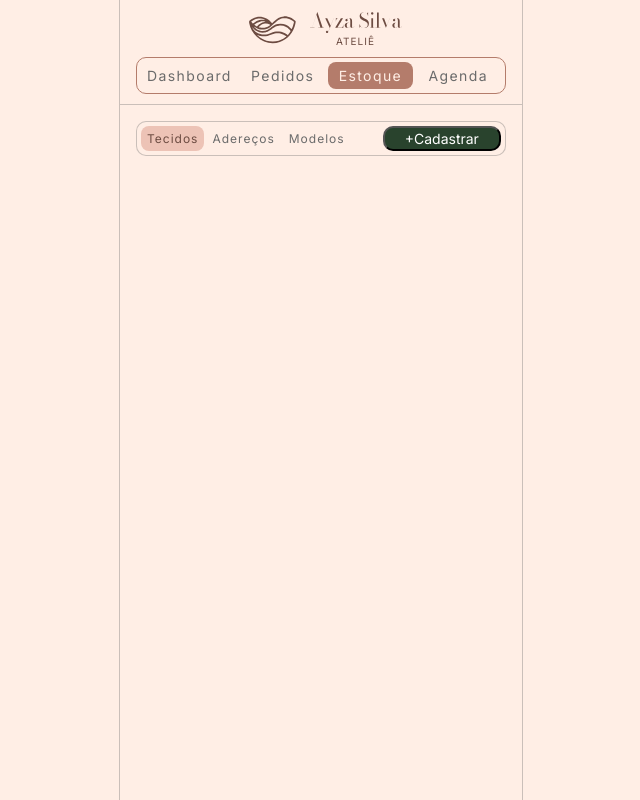
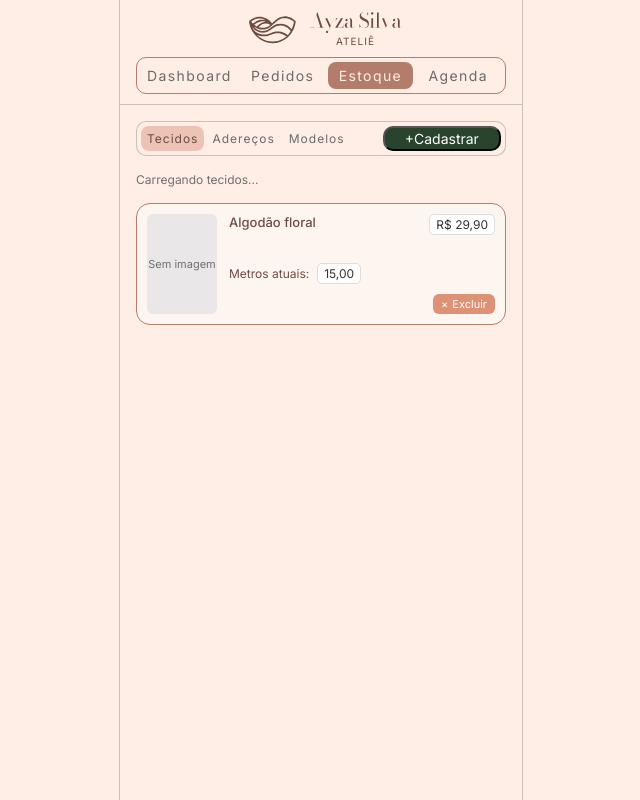
Before and after one commit to eng-software-grupo3/atelie-ayza-frontend, a React (Vite) app: page /gestao/estoque/tecidos in a window 1280 px wide. Shown: the whole page, without its empty margins (319-959 px from the left). Built offline with nearby package versions, Linux system fonts and the light colour scheme; a web font is replaced by a local one.

Commit message:
feat: listagem dos tecidos.

```diff
--- a/src/pages/gestao/Estoque.tsx
+++ b/src/pages/gestao/Estoque.tsx
@@ -1,5 +1,12 @@
-import { useRef, useState, type SubmitEvent } from 'react';
+import {
+  useCallback,
+  useEffect,
+  useRef,
+  useState,
+  type SubmitEvent as ReactSubmitEvent,
+} from 'react';
 import { NavLink, Outlet } from 'react-router-dom';
+import { lerSessao, urlApi } from '../../services/auth.ts';
 
 const categorias = [
   { to: '/gestao/estoque/tecidos', label: 'Tecidos' },
@@ -7,11 +14,22 @@ const categorias = [
   { to: '/gestao/estoque/modelos', label: 'Modelos' },
 ];
 
+type Tecido = {
+  id: string | number;
+  nome: string;
+  foto?: string | null;
+  preco_metro: string | number;
+  quantidade_m: string | number;
+};
+
 export function Estoque() {
   const conteudoEstoque = useRef<HTMLElement>(null);
 
   function abrirCadastro() {
-    const modal = conteudoEstoque.current?.querySelector<HTMLDialogElement>('.modal-cadastro');
+    const modal =
+      conteudoEstoque.current?.querySelector<HTMLDialogElement>(
+        '.modal-cadastro',
+      );
 
     modal?.querySelector('form')?.reset();
     modal?.showModal();
@@ -19,19 +37,29 @@ export function Estoque() {
 
   return (
     <main ref={conteudoEstoque} className="app-main">
-      <nav className="nav-pill nav-pill--sub" aria-label="Categorias de estoque">
+      <nav
+        className="nav-pill nav-pill--sub"
+        aria-label="Categorias de estoque"
+      >
         {categorias.map((categoria) => (
           <NavLink
             key={categoria.to}
             to={categoria.to}
             className={({ isActive }) =>
-              isActive ? 'nav-pill__item nav-pill__item--ativo' : 'nav-pill__item'
+              isActive
+                ? 'nav-pill__item nav-pill__item--ativo'
+                : 'nav-pill__item'
             }
           >
             {categoria.label}
           </NavLink>
         ))}
-        <button type="button" onClick={abrirCadastro} className="botao--cadastro">
+
+        <button
+          type="button"
+          onClick={abrirCadastro}
+          className="botao--cadastro"
+        >
           +Cadastrar
         </button>
       </nav>
@@ -43,33 +71,175 @@ export function Estoque() {
 
 export function EstoqueTecidos() {
   const modalCadastro = useRef<HTMLDialogElement>(null);
+
+
+  const [tecidos, setTecidos] = useState<Tecido[]>([
+  {
+    id: 1,
+    nome: 'Algodão floral',
+    foto: null,
+    preco_metro: 29.9,
+    quantidade_m: 15,
+  },
+]);
+  const [carregando, setCarregando] = useState(true);
+  const [erroListagem, setErroListagem] = useState('');
+
   const [salvando, setSalvando] = useState(false);
-  const [erro, setErro] = useState('');
+  const [erroCadastro, setErroCadastro] = useState('');
   const [sucesso, setSucesso] = useState('');
+
+  const [excluindoId, setExcluindoId] = useState<Tecido['id'] | null>(
+    null,
+  );
+
+  const carregarTecidos = useCallback(async () => {
+    setCarregando(true);
+    setErroListagem('');
+
+    try {
+      const sessao = lerSessao();
+
+      if (!sessao) {
+        throw new Error('Faça login para acessar os tecidos.');
+      }
+
+      const resposta = await fetch(urlApi('/api/gestao/tecidos'), {
+        headers: {
+          Authorization: `Bearer ${sessao.accessToken}`,
+        },
+      });
+
+      if (!resposta.ok) {
+        throw new Error(
+          `Não foi possível carregar os tecidos. Código: ${resposta.status}.`,
+        );
+      }
+
+      const dados: Tecido[] = await resposta.json();
+
+      if (!Array.isArray(dados)) {
+        throw new Error('A API retornou uma lista em formato inesperado.');
+      }
+
+      setTecidos(dados);
+    } catch (erro) {
+      setErroListagem(
+        erro instanceof Error
+          ? erro.message
+          : 'Ocorreu um erro ao carregar os tecidos.',
+      );
+    } finally {
+      setCarregando(false);
+    }
+  }, []);
+
+  // useEffect(() => {
+  //   void carregarTecidos();
+  // }, [carregarTecidos]);
 
   function fecharCadastro() {
     modalCadastro.current?.close();
   }
 
-  async function cadastrar_tecido(event: SubmitEvent<HTMLFormElement>) {
+  async function cadastrarTecido(
+    event: ReactSubmitEvent<HTMLFormElement>,
+  ) {
+    event.preventDefault();
+
     const formulario = event.currentTarget;
     const dados = new FormData(formulario);
+
+    setSalvando(true);
+    setErroCadastro('');
+    setSucesso('');
+
     try {
-      const apiUrl = import.meta.env.VITE_API_URL;
+      const sessao = lerSessao();
 
-      const resposta = await fetch(`${apiUrl}/api/gestao/tecidos`, {
+      if (!sessao) {
+        throw new Error('Faça login para cadastrar tecidos.');
+      }
+
+      const resposta = await fetch(urlApi('/api/gestao/tecidos'), {
         method: 'POST',
+        headers: {
+          Authorization: `Bearer ${sessao.accessToken}`,
+        },
         body: dados,
       });
-      if (!resposta.ok)
-        throw new Error(`Não foi possível cadastrar o tecido. Código: ${resposta.status}.`);
+
+      if (!resposta.ok) {
+        throw new Error(
+          `Não foi possível cadastrar o tecido. Código: ${resposta.status}.`,
+        );
+      }
+
       formulario.reset();
       fecharCadastro();
       setSucesso('Tecido cadastrado com sucesso!');
+
+      await carregarTecidos();
     } catch (erro) {
-      setErro(erro instanceof Error ? erro.message : 'Ocorreu um erro ao cadastrar o tecido.');
+      setErroCadastro(
+        erro instanceof Error
+          ? erro.message
+          : 'Ocorreu um erro ao cadastrar o tecido.',
+      );
     } finally {
       setSalvando(false);
+    }
+  }
+
+  async function excluirTecido(tecido: Tecido) {
+    const confirmou = window.confirm(
+      `Deseja excluir o tecido "${tecido.nome}"?`,
+    );
+
+    if (!confirmou) return;
+
+    setExcluindoId(tecido.id);
+    setErroListagem('');
+    setSucesso('');
+
+    try {
+      const sessao = lerSessao();
+
+      if (!sessao) {
+        throw new Error('Faça login para excluir tecidos.');
+      }
+
+      const resposta = await fetch(
+        urlApi(
+          `/api/gestao/tecidos/${encodeURIComponent(tecido.id)}`,
+        ),
+        {
+          method: 'DELETE',
+          headers: {
+            Authorization: `Bearer ${sessao.accessToken}`,
+          },
+        },
+      );
+
+      if (!resposta.ok) {
+        throw new Error(
+          `Não foi possível excluir o tecido. Código: ${resposta.status}.`,
+        );
+      }
+
+      setTecidos((listaAtual) =>
+        listaAtual.filter((item) => item.id !== tecido.id),
+      );
+
+      setSucesso('Tecido excluído com sucesso!');
+    } catch (erro) {
+      setErroListagem(
+        erro instanceof Error
+          ? erro.message
+          : 'Ocorreu um erro ao excluir o tecido.',
+      );
+    } finally {
+      setExcluindoId(null);
     }
   }
 
@@ -81,10 +251,91 @@ export function EstoqueTecidos() {
         </p>
       )}
 
+      {erroListagem && (
+        <p className="alerta alerta--erro" role="alert">
+          {erroListagem}
+        </p>
+      )}
+
+      {carregando && (
+        <p className="texto-suave" role="status">
+          Carregando tecidos...
+        </p>
+      )}
+
+      {!carregando && !erroListagem && tecidos.length === 0 && (
+        <p className="texto-suave">Nenhum tecido cadastrado.</p>
+      )}
+
+      <div className="lista-tecidos">
+        {tecidos.map((tecido) => (
+          <article className="tecido-card" key={tecido.id}>
+            {tecido.foto ? (
+              <img
+                className="tecido-card__imagem"
+                src={tecido.foto}
+                alt={tecido.nome}
+              />
+            ) : (
+              <div className="tecido-card__sem-imagem">
+                Sem imagem
+              </div>
+            )}
+
+            <div className="tecido-card__conteudo">
+              <div className="tecido-card__topo">
+                <h3 className="tecido-card__nome">
+                  {tecido.nome}
+                </h3>
+
+                <span className="tecido-card__preco">
+                  {Number(tecido.preco_metro).toLocaleString(
+                    'pt-BR',
+                    {
+                      style: 'currency',
+                      currency: 'BRL',
+                    },
+                  )}
+                </span>
+              </div>
+
+              <p className="tecido-card__estoque">
+                Metros atuais:
+                <span className="tecido-card__quantidade">
+                  {Number(tecido.quantidade_m).toLocaleString(
+                    'pt-BR',
+                    {
+                      minimumFractionDigits: 2,
+                      maximumFractionDigits: 2,
+                    },
+                  )}
+                </span>
+              </p>
+
+              <div className="tecido-card__acoes">
+                <button
+                  type="button"
+                  className="tecido-card__excluir"
+                  onClick={() => excluirTecido(tecido)}
+                  disabled={excluindoId !== null || carregando}
+                  aria-label={`Excluir tecido ${tecido.nome}`}
+                >
+                  <span aria-hidden="true">×</span>
+                  {excluindoId === tecido.id
+                    ? 'Excluindo...'
+                    : 'Excluir'}
+                </button>
+              </div>
+            </div>
+          </article>
+        ))}
+      </div>
+
       <dialog
         ref={modalCadastro}
         className="modal-cadastro"
         aria-labelledby="titulo-cadastro-tecido"
+        onClose={() => setErroCadastro('')}
         onCancel={(event) => {
           if (salvando) event.preventDefault();
         }}
@@ -103,15 +354,28 @@ export function EstoqueTecidos() {
           </button>
         </div>
 
-        <form className="form-cadastro" onSubmit={cadastrar_tecido} aria-busy={salvando}>
+        <form
+          className="form-cadastro"
+          onSubmit={cadastrarTecido}
+          aria-busy={salvando}
+        >
           <label>
             Nome do tecido
-            <input type="text" name="nome" placeholder="Nome" required />
+            <input
+              type="text"
+              name="nome"
+              placeholder="Nome"
+              required
+            />
           </label>
 
           <label>
             Imagem do tecido (estampa)
-            <input type="file" name="foto" accept="image/*" />
+            <input
+              type="file"
+              name="foto"
+              accept="image/*"
+            />
           </label>
 
           <div className="form-cadastro__linha">
@@ -140,14 +404,18 @@ export function EstoqueTecidos() {
             </label>
           </div>
 
-          {erro && (
+          {erroCadastro && (
             <p className="alerta alerta--erro" role="alert">
-              {erro}
+              {erroCadastro}
             </p>
           )}
 
           <div className="form-cadastro__acoes">
-            <button type="button" onClick={fecharCadastro} disabled={salvando}>
+            <button
+              type="button"
+              onClick={fecharCadastro}
+              disabled={salvando}
+            >
               Cancelar
             </button>
 
--- a/src/styles/global.css
+++ b/src/styles/global.css
@@ -831,3 +831,114 @@ a.botao--secundario:hover {
 .form-cadastro__acoes button:hover {
   filter: brightness(0.95);
 }
+
+/* listagem de tecidos ---------------------------------------- */
+
+.lista-tecidos {
+  display: flex;
+  flex-direction: column;
+  gap: 14px;
+}
+
+.tecido-card {
+  display: flex;
+  gap: 12px;
+  padding: 10px;
+  border: 1px solid var(--cor-destaque);
+  border-radius: 14px;
+  background: var(--cor-superficie);
+}
+
+.tecido-card__imagem,
+.tecido-card__sem-imagem {
+  width: 70px;
+  height: 100px;
+  flex-shrink: 0;
+  border-radius: 6px;
+}
+
+.tecido-card__imagem {
+  object-fit: cover;
+}
+
+.tecido-card__sem-imagem {
+  display: flex;
+  align-items: center;
+  justify-content: center;
+  background: var(--cor-neutro);
+  color: var(--cor-texto-suave);
+  font-size: 11px;
+  text-align: center;
+}
+
+.tecido-card__conteudo {
+  display: flex;
+  flex: 1;
+  flex-direction: column;
+  min-width: 0;
+  gap: 10px;
+}
+
+.tecido-card__topo {
+  display: flex;
+  align-items: flex-start;
+  justify-content: space-between;
+  flex-wrap: wrap;
+  gap: 6px;
+}
+
+.tecido-card__nome {
+  flex: 1;
+  min-width: 0;
+  font-size: 13px;
+  font-weight: 500;
+  overflow-wrap: anywhere;
+}
+
+.tecido-card__preco,
+.tecido-card__quantidade {
+  padding: 2px 6px;
+  border: 1px solid #ddd;
+  border-radius: 5px;
+  background: #fff;
+  color: #333;
+  font-size: 12px;
+  white-space: nowrap;
+}
+
+.tecido-card__estoque {
+  display: flex;
+  align-items: center;
+  flex-wrap: wrap;
+  gap: 8px;
+  margin-top: auto;
+  font-size: 12px;
+}
+
+.tecido-card__acoes {
+  display: flex;
+  justify-content: flex-end;
+}
+
+.tecido-card__excluir {
+  display: inline-flex;
+  align-items: center;
+  justify-content: center;
+  gap: 4px;
+  padding: 3px 8px;
+  border: none;
+  border-radius: 6px;
+  background: #c94f24;
+  color: #fff;
+  font-size: 11px;
+  cursor: pointer;
+}
+
+.tecido-card__excluir:hover:not(:disabled) {
+  filter: brightness(0.9);
+}
+
+.tecido-card__excluir:disabled {
+  opacity: 0.6;
+  cursor: wait;
+}
```
